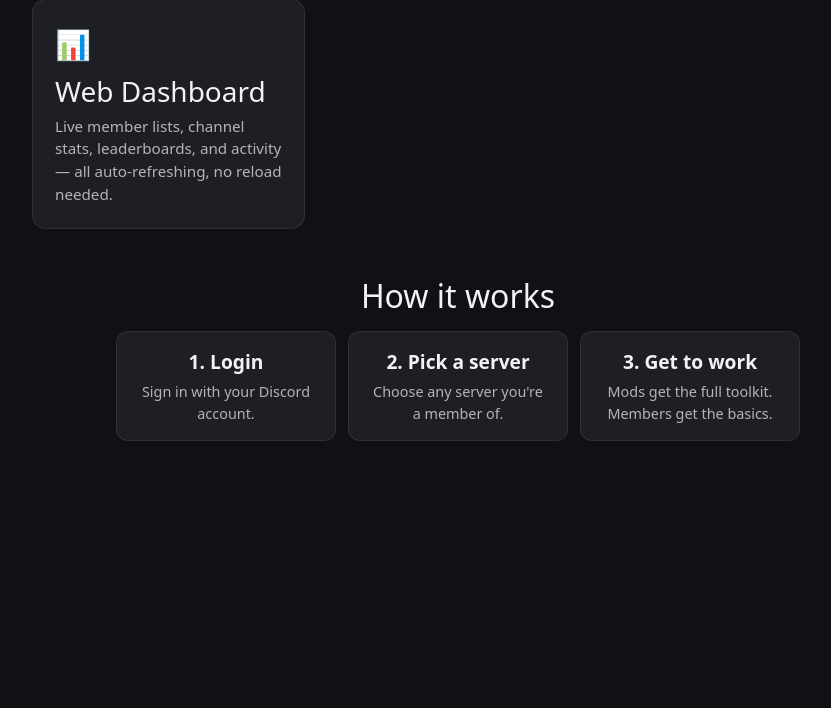
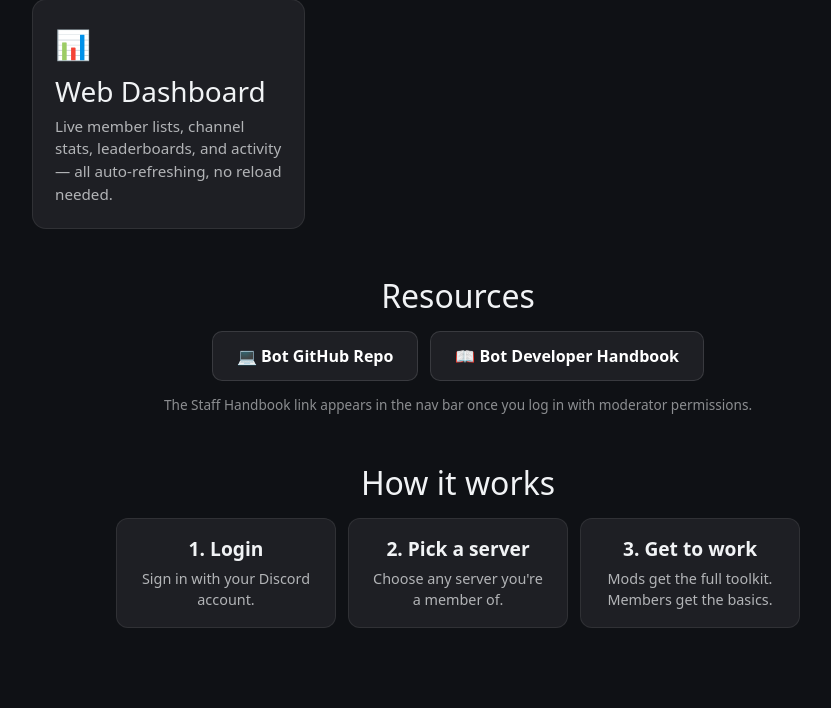
Before and after one commit to poos241/Discord-Testing-Bot-Grounds-V1, a Flask app: page / in a window 1280 px wide. Shown: the part 842-1550 px from the top of the page, without its empty margins (182-1013 px from the left). Before the commit the page ends 1283 px from the top, so only its background shows below. Run offline with Flask 3, Linux system fonts and the light colour scheme.

Commit message:
Web links: landing page resources section

```diff
--- a/Discord Bot Templet Mde With Python/web/templates/home.html
+++ b/Discord Bot Templet Mde With Python/web/templates/home.html
@@ -70,6 +70,31 @@
 
     </div>
 
+    <!-- RESOURCES -->
+    <div style="margin-top:48px;text-align:center;">
+        <h2 style="margin:0 0 16px;">Resources</h2>
+        <div style="display:flex;flex-wrap:wrap;gap:12px;justify-content:center;">
+            <a href="https://github.com/poos241/Discord-Testing-Bot-Grounds-V1"
+               target="_blank" rel="noopener"
+               style="padding:12px 24px;border-radius:10px;background:#1e1f24;
+                      border:1px solid rgba(255,255,255,.12);color:#fff;
+                      text-decoration:none;font-weight:600;">
+                💻 Bot GitHub Repo
+            </a>
+            <a href="https://poos241.github.io/Discord-Testing-Bot-Grounds-V1/"
+               target="_blank" rel="noopener"
+               style="padding:12px 24px;border-radius:10px;background:#1e1f24;
+                      border:1px solid rgba(255,255,255,.12);color:#fff;
+                      text-decoration:none;font-weight:600;">
+                📖 Bot Developer Handbook
+            </a>
+        </div>
+        <p style="opacity:.55;font-size:.85rem;margin-top:14px;">
+            The Staff Handbook link appears in the nav bar once you log in
+            with moderator permissions.
+        </p>
+    </div>
+
     <!-- HOW IT WORKS -->
     <div style="margin-top:48px;text-align:center;">
         <h2 style="margin:0 0 16px;">How it works</h2>
```
